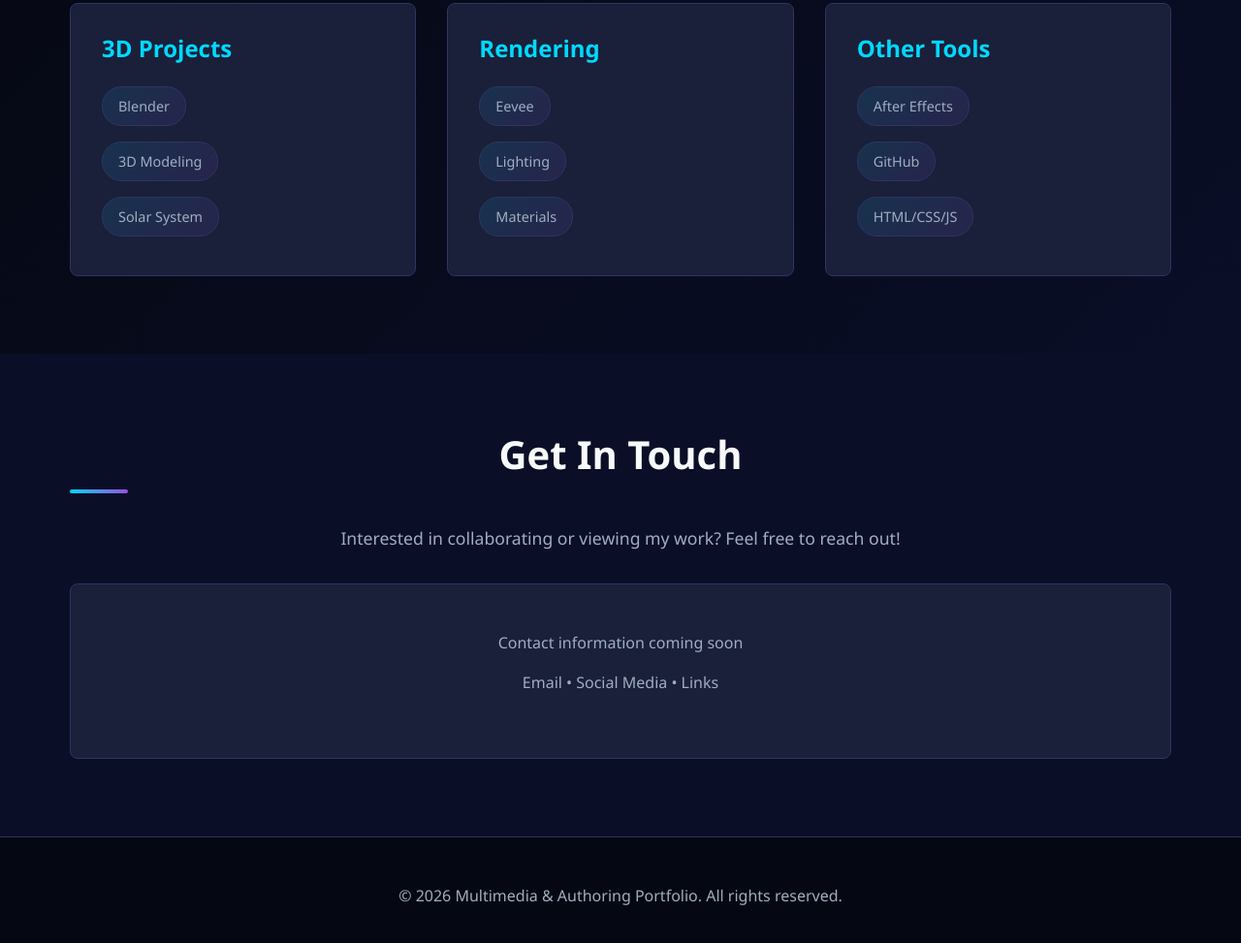
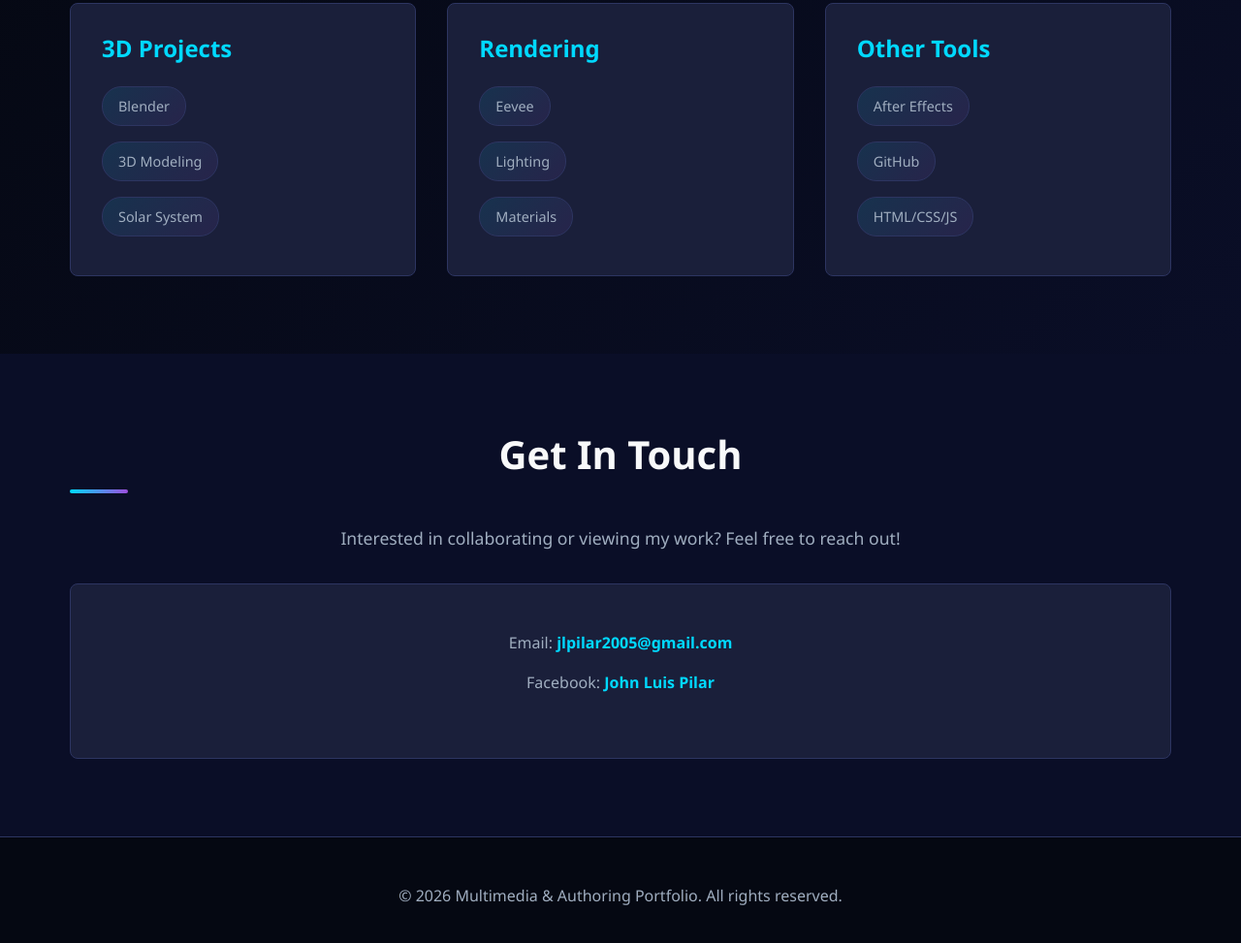
Before and after one commit to Coco-XD20/multimedia-authoring-portfolio, a website: page index.html in a window 1280 px wide. Shown: the part 2514-3487 px from the top of the page at 97% size. Drawn offline with Linux system fonts and the light colour scheme.

Commit message:
Update contact information

```diff
--- a/css/style.css
+++ b/css/style.css
@@ -697,6 +697,15 @@ section {
     margin-bottom: 1rem;
 }
 
+.contact-placeholder a {
+    color: var(--primary-color);
+    font-weight: 600;
+}
+
+.contact-placeholder a:hover {
+    color: var(--secondary-color);
+}
+
 /* ============================================
    GALLERY GRID
    ============================================ */
--- a/index.html
+++ b/index.html
@@ -151,8 +151,8 @@
             <h2 class="section-title">Get In Touch</h2>
             <p class="contact-subtitle">Interested in collaborating or viewing my work? Feel free to reach out!</p>
             <div class="contact-placeholder">
-                <p>Contact information coming soon</p>
-                <p>Email &bull; Social Media &bull; Links</p>
+                <p>Email: <a href="mailto:jlpilar2005@gmail.com">jlpilar2005@gmail.com</a></p>
+                <p>Facebook: <a href="https://www.facebook.com/jl.pilar.9" target="_blank" rel="noopener noreferrer">John Luis Pilar</a></p>
             </div>
         </div>
     </section>
```
